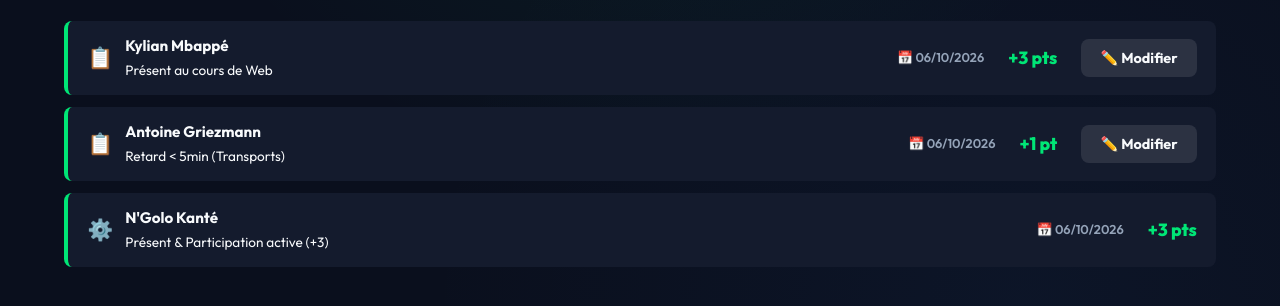
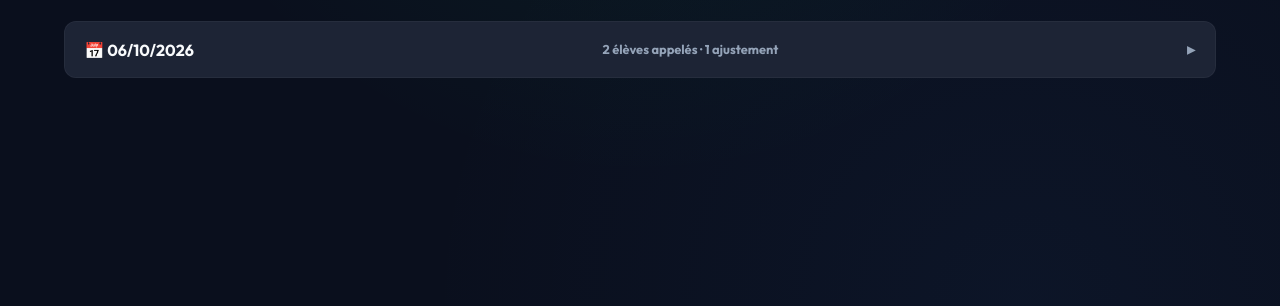
Before and after one commit to SylvainAlx/assiduity, a plain HTML site: page index.html in a window 1280 px wide. Both pictures are taken after a click on the button "📜 Historique". Shown: the part 332-638 px from the top of the page. Drawn offline with Linux system fonts and the light colour scheme.

Commit message:
amélioration de l'historique

```diff
--- a/css/components.css
+++ b/css/components.css
@@ -132,6 +132,96 @@
   gap: 0.75rem;
 }
 
+.history-day {
+  background: var(--bg-card);
+  border: 1px solid var(--border-color);
+  border-radius: var(--border-radius);
+  overflow: hidden;
+}
+
+.history-day-header {
+  display: flex;
+  justify-content: space-between;
+  align-items: center;
+  gap: 1rem;
+  padding: 0.9rem 1.2rem;
+  background: rgba(255, 255, 255, 0.04);
+  cursor: pointer;
+  list-style: none;
+}
+
+.history-day-header::-webkit-details-marker {
+  display: none;
+}
+
+.history-day-header::marker {
+  content: '';
+}
+
+.history-day-header::after {
+  content: '▸';
+  color: var(--text-muted);
+  font-size: 1.1rem;
+  transition: transform 0.2s ease;
+}
+
+.history-day[open] .history-day-header {
+  border-bottom: 1px solid var(--border-color);
+}
+
+.history-day[open] .history-day-header::after {
+  transform: rotate(90deg);
+}
+
+.history-day-header h3 {
+  font-size: 1rem;
+}
+
+.history-day-count {
+  color: var(--text-muted);
+  font-size: 0.8rem;
+  font-weight: 700;
+}
+
+.history-call-list {
+  display: flex;
+  flex-direction: column;
+}
+
+.history-call-row {
+  display: flex;
+  justify-content: space-between;
+  align-items: center;
+  gap: 1rem;
+  flex-wrap: wrap;
+  padding: 0.8rem 1.2rem;
+  border-bottom: 1px solid var(--border-color);
+}
+
+.history-call-student,
+.history-call-actions {
+  display: flex;
+  align-items: center;
+  gap: 0.75rem;
+}
+
+.history-status {
+  font-size: 0.78rem;
+  font-weight: 700;
+}
+
+.history-status.present,
+.history-delta.present { color: var(--accent-green); }
+.history-status.late,
+.history-delta.late { color: var(--accent-yellow); }
+.history-status.absent,
+.history-delta.absent { color: var(--accent-red); }
+
+.history-call-actions .btn {
+  padding: 0.45rem 0.75rem;
+  font-size: 0.78rem;
+}
+
 .history-item {
   background: var(--bg-card);
   border-left: 4px solid var(--accent-blue);
@@ -142,6 +232,10 @@
   align-items: center;
   flex-wrap: wrap;
   gap: 0.5rem;
+}
+
+.history-day > .history-item {
+  margin: 0.75rem;
 }
 
 .history-item.positive { border-left-color: var(--accent-green); }
--- a/js/ui/history.ui.js
+++ b/js/ui/history.ui.js
@@ -34,39 +34,101 @@ export function renderHistory() {
     return;
   }
 
-  container.innerHTML = filteredHistory.map(item => {
-    let itemClass = 'neutral';
-    let deltaDisplay = `+${item.delta}`;
-    if (item.delta > 0) itemClass = 'positive';
-    else if (item.delta < 0) {
-      itemClass = 'negative';
-      deltaDisplay = `${item.delta}`;
+  const groupedHistory = groupHistoryByDate(filteredHistory);
+
+  container.innerHTML = groupedHistory.map(group => `
+    <details class="history-day">
+      <summary class="history-day-header">
+        <h3>📅 ${formatDateFR(group.date)}</h3>
+        <span class="history-day-count">
+          ${group.rollcalls.length > 0 ? `${group.rollcalls.length} élève${group.rollcalls.length > 1 ? 's' : ''} appelé${group.rollcalls.length > 1 ? 's' : ''}` : ''}
+          ${group.manuals.length > 0 ? `${group.rollcalls.length > 0 ? ' · ' : ''}${group.manuals.length} ajustement${group.manuals.length > 1 ? 's' : ''}` : ''}
+        </span>
+      </summary>
+
+      ${group.rollcalls.length > 0 ? `
+        <div class="history-call-list">
+          ${group.rollcalls.map(renderRollCallEntry).join('')}
+        </div>` : ''}
+
+      ${group.manuals.map(renderManualEntry).join('')}
+    </details>
+  `).join('');
 }
 
-    const formattedDate = formatDateFR(item.date);
+function groupHistoryByDate(history) {
+  const groups = [];
+  const groupsByDate = new Map();
+
+  history.forEach(item => {
+    const date = item.date || 'Date inconnue';
+    let group = groupsByDate.get(date);
+    if (!group) {
+      group = { date, rollcalls: [], manuals: [] };
+      groupsByDate.set(date, group);
+      groups.push(group);
+    }
+
+    if (item.type === 'rollcall') group.rollcalls.push(item);
+    else group.manuals.push(item);
+  });
+
+  return groups.sort((a, b) => String(b.date).localeCompare(String(a.date)));
+}
+
+function renderRollCallEntry(item) {
+  const status = getRollCallStatus(item);
+  const statusDetails = {
+    present: { label: 'Présent', className: 'present', points: 3, emoji: '🟢' },
+    late_short: { label: 'Retard de moins de 5 min', className: 'late', points: 1, emoji: '🟡' },
+    absent: { label: 'Absent', className: 'absent', points: 0, emoji: '🔴' }
+  }[status];
+
+  return `
+    <div class="history-call-row">
+      <div class="history-call-student">
+        <strong>${escapeHtml(item.studentName)}</strong>
+        <span class="history-status ${statusDetails.className}">
+          ${statusDetails.emoji} ${statusDetails.label}
+        </span>
+      </div>
+      <div class="history-call-actions">
+        <span class="history-delta ${statusDetails.className}">
+          +${statusDetails.points} pt${statusDetails.points > 1 ? 's' : ''}
+        </span>
+        <button class="btn btn-secondary btn-edit-rollcall" data-id="${item.id}" title="Corriger cet appel">
+          ✏️ Modifier
+        </button>
+      </div>
+    </div>
+  `;
+}
+
+function renderManualEntry(item) {
+  const itemClass = item.delta > 0 ? 'positive' : item.delta < 0 ? 'negative' : 'neutral';
+  const deltaDisplay = item.delta > 0 ? `+${item.delta}` : `${item.delta}`;
 
   return `
     <div class="history-item ${itemClass}">
       <div class="history-desc">
-          <span style="font-size:1.3rem;">${item.type === 'rollcall' ? '📋' : '⚙️'}</span>
+        <span style="font-size:1.3rem;">⚙️</span>
         <div>
           <strong style="display:block; font-size:0.95rem;">${escapeHtml(item.studentName)}</strong>
           <span style="font-size:0.85rem; color:var(--text-main);">${escapeHtml(item.reason)}</span>
         </div>
       </div>
-        <div style="display:flex; align-items:center; gap:1.5rem;">
-          <span class="history-date">📅 ${formattedDate}</span>
       <span class="history-delta" style="color: ${item.delta > 0 ? 'var(--accent-green)' : item.delta < 0 ? 'var(--accent-red)' : 'var(--text-muted)'};">
         ${deltaDisplay} pt${Math.abs(item.delta) > 1 ? 's' : ''}
       </span>
-          ${item.type === 'rollcall' ? `
-            <button class="btn btn-secondary btn-edit-rollcall" data-id="${item.id}" title="Corriger cet appel">
-              ✏️ Modifier
-            </button>` : ''}
-        </div>
     </div>
   `;
-  }).join('');
+}
+
+function getRollCallStatus(entry) {
+  if (['present', 'late_short', 'absent'].includes(entry.status)) return entry.status;
+  if (Number(entry.delta) === 3) return 'present';
+  if (Number(entry.delta) === 1) return 'late_short';
+  return 'absent';
 }
 
 /** Formate une date ISO YYYY-MM-DD en français JJ/MM/AAAA */
```
Lines whose indentation alone changed are shown as unchanged.
